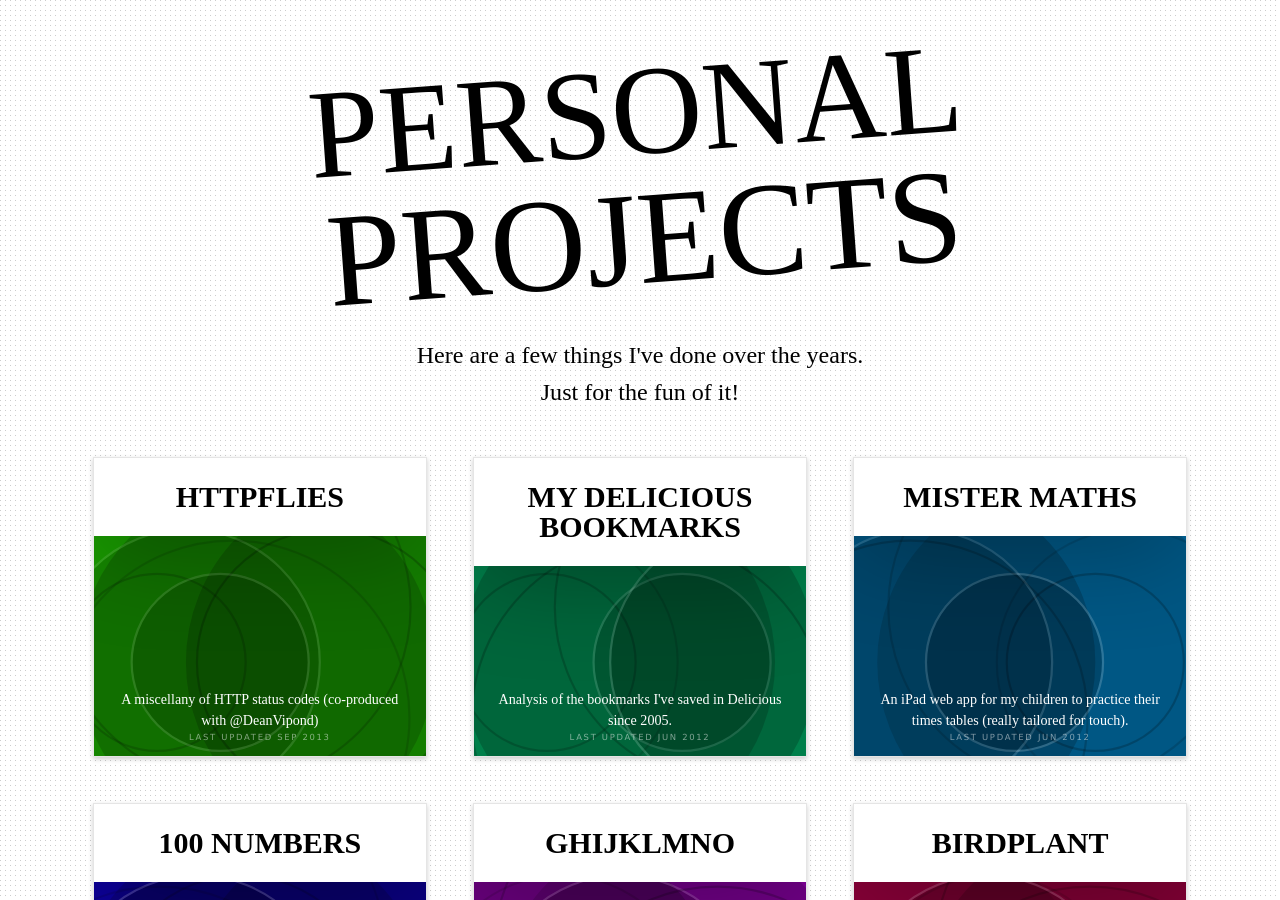
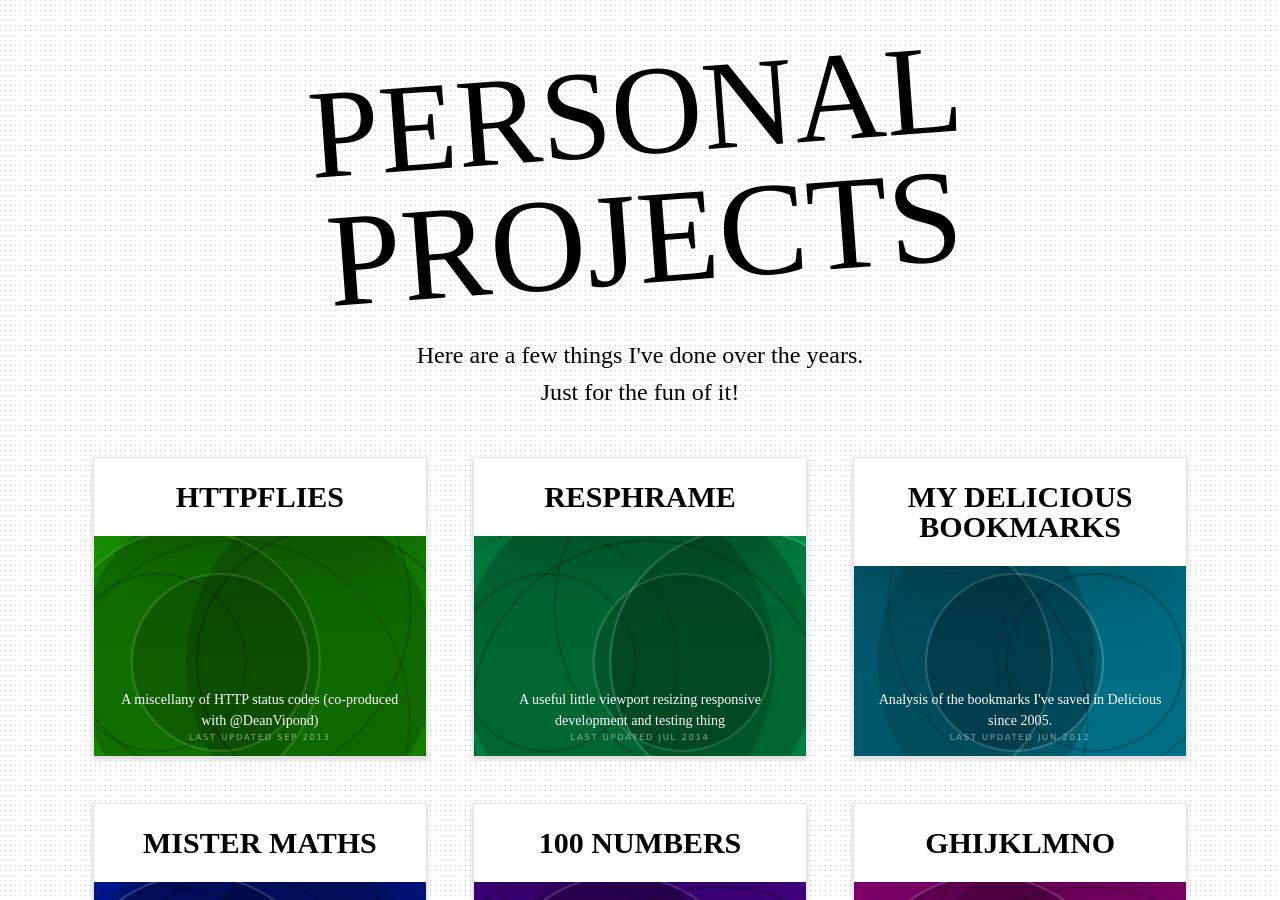
Before and after one commit to morganesque/morganesque.github.io, a Jekyll site: the page built from personal.html, in a window 1280 px wide and 900 px high. Built offline with Jekyll 4.4.1, drawn with Linux system fonts in a browser that asks for light colours; some web fonts are replaced.

Commit message:
Added resphrame (oh yeah I forgot!).

```diff
--- a/_data/projects.yml
+++ b/_data/projects.yml
@@ -3,6 +3,12 @@
   link: http://httpflies.com/
   month: Sep
   year: 2013
+
+- name: Resphrame
+  desc: A useful little viewport resizing responsive development and testing thing
+  link: http://morganesque.com/resphrame/
+  month: Jul
+  year: 2014
 
 - name: My Delicious Bookmarks
   desc: Analysis of the bookmarks I've saved in Delicious since 2005.
```
